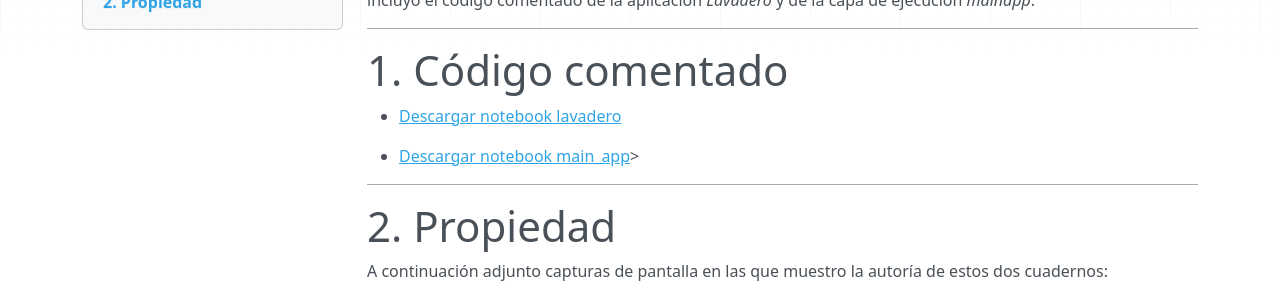
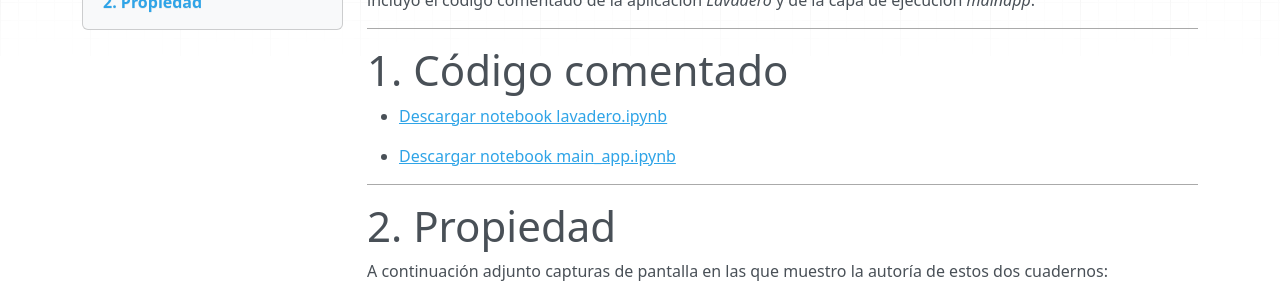
Before and after one commit to PPSOscar/Unidad1-TareaRA1-Oscar, an MkDocs documentation site: the page built from docs/elementos_python.md, in a window 1280 px wide and 900 px high. Shown: the part 250-550 px from the top of the window. Built offline with MkDocs 1.6.1, drawn with Linux system fonts in a browser that asks for light colours; nearby versions of some CDN libraries.

Commit message:
Elementos Python - Enlaces

```diff
--- a/docs/elementos_python.md
+++ b/docs/elementos_python.md
@@ -6,9 +6,9 @@
 
 # 1. Código comentado
 
-- [Descargar notebook lavadero](JupiterNotebook/lavadero.ipynb)
+- <a href="JupiterNotebook/lavadero.ipynb" download> Descargar notebook lavadero.ipynb </a>
 
-- [Descargar notebook main_app](JupiterNotebook/mainapp.ipynb)>
+- <a href="JupiterNotebook/mainapp.ipynb" download> Descargar notebook main_app.ipynb </a>
 
 ---
 
```
